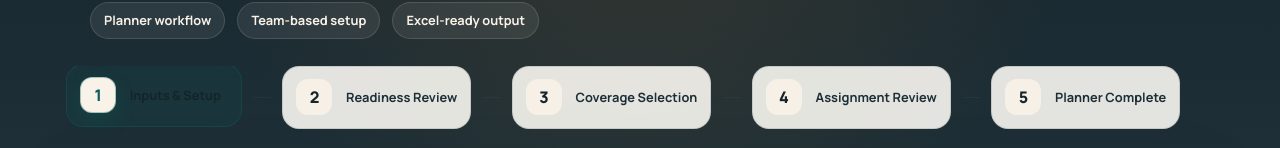
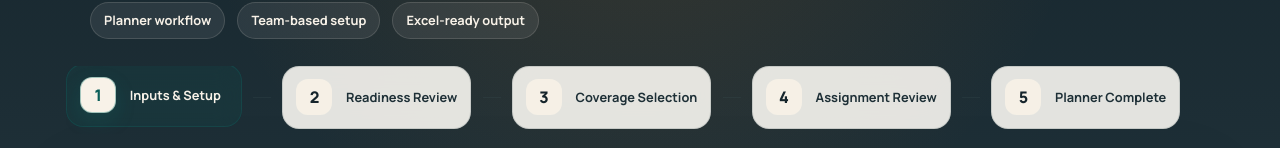
Before and after one commit to EGExcelsior/Smart-Break-Scheduler, a React (Create React App) app in the folder frontend/: page / in a window 1280 px wide. Shown: the part 177-325 px from the top of the page. Built offline with nearby package versions, Linux system fonts and the light colour scheme; the HTML template or start-up script is replaced by a standard one.

Commit message:
minor change

```diff
--- a/frontend/src/components/schedulerWorkflow/styles/progress.css
+++ b/frontend/src/components/schedulerWorkflow/styles/progress.css
@@ -70,7 +70,7 @@
 }
 
 .progress-step.active .step-label {
-  color: var(--mw-ink-950);
+  color: #f8f2e8;
 }
 
 .progress-line {
```
